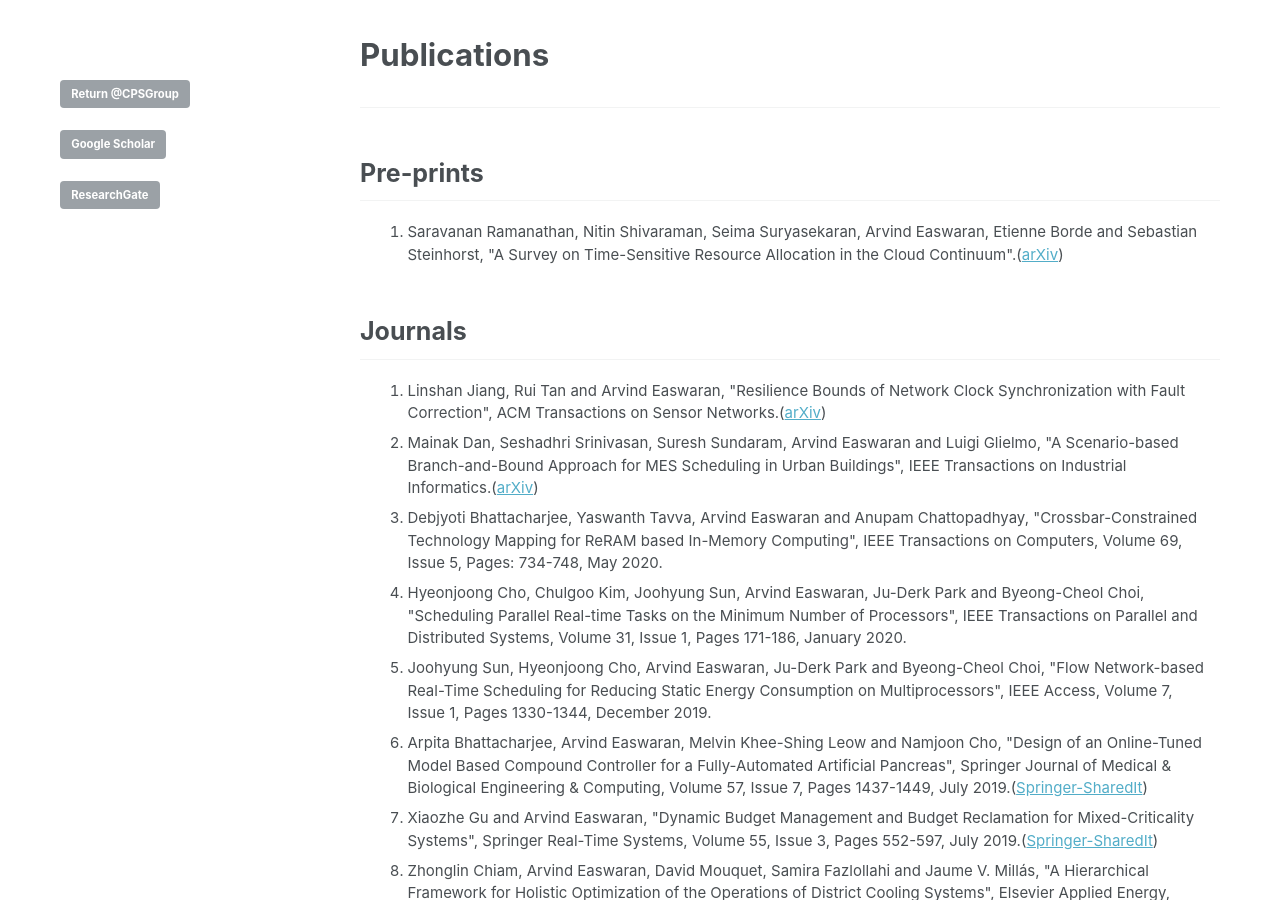
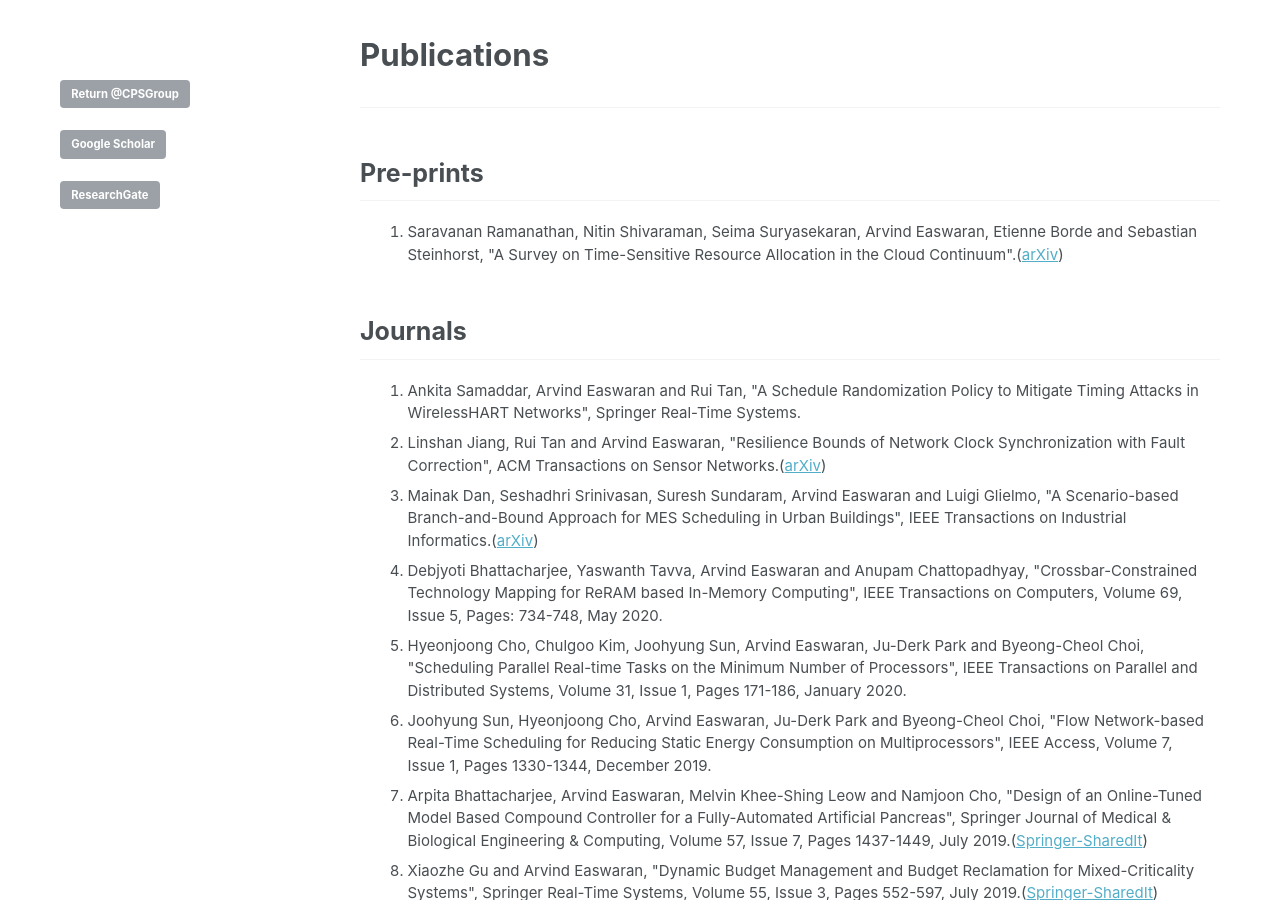
Before and after one commit to CPS-research-group/CPS-research-group.github.io, a Jekyll site: the page built from _pages/research_profile.md, in a window 1280 px wide and 900 px high. Built offline with Jekyll 4.4.1, drawn with Linux system fonts in a browser that asks for light colours.

Commit message:
Updates.

```diff
--- a/_pages/research_profile.md
+++ b/_pages/research_profile.md
@@ -28,6 +28,7 @@ a.a:active {color:#0000FF; text-decoration:none;}
 
 ## Journals
   <ol>
+			<li class="a">Ankita Samaddar, Arvind Easwaran and Rui Tan, "A Schedule Randomization Policy to Mitigate Timing Attacks in WirelessHART Networks", Springer Real-Time Systems.</li>
 			<li class="a">Linshan Jiang, Rui Tan and Arvind Easwaran, "Resilience Bounds of Network Clock Synchronization with Fault Correction", ACM Transactions on Sensor Networks.(<a href="http://arxiv.org/abs/2006.15832">arXiv</a>)</li>
 			<li class="a">Mainak Dan, Seshadhri Srinivasan, Suresh Sundaram, Arvind Easwaran and Luigi Glielmo, "A Scenario-based Branch-and-Bound Approach for MES Scheduling in Urban Buildings", IEEE Transactions on Industrial Informatics.(<a href="http://arxiv.org/abs/2003.03750">arXiv</a>)</li>
     			<li class="a">Debjyoti Bhattacharjee, Yaswanth Tavva, Arvind Easwaran and Anupam Chattopadhyay, "Crossbar-Constrained Technology Mapping for ReRAM based In-Memory Computing", IEEE Transactions on Computers, Volume 69, Issue 5, Pages: 734-748, May 2020.</li>
```
